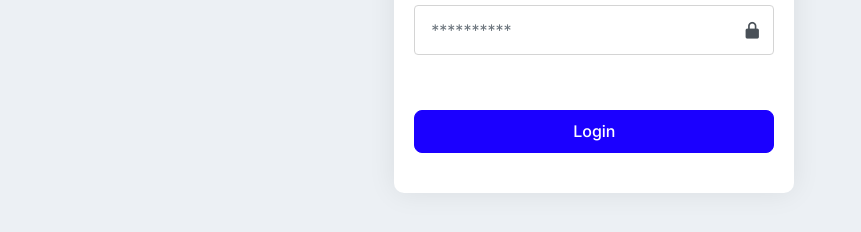
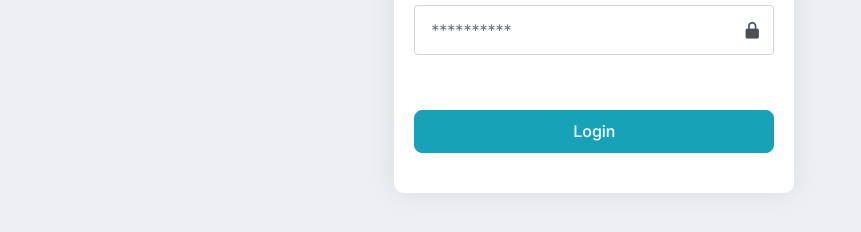
Before and after one commit to bocxy/TNHB_NOC_Superintendent, a plain HTML site: page login.html in a window 1280 px wide. Shown: the part 428-660 px from the top of the page, 419-1280 px from the left. Drawn offline with Linux system fonts and the light colour scheme.

Commit message:
Update login.html

```diff
--- a/login.html
+++ b/login.html
@@ -114,7 +114,7 @@
 											<input class="btn btn-primary btn-lg btn-block" type="submit" value="Sign In">
 										-->
 											<a
-												class="btn btn-primary btn-lg btn-block"
+												class="btn btn-info btn-lg btn-block"
 												href="index.html"
 												>Login</a
 											>
```
